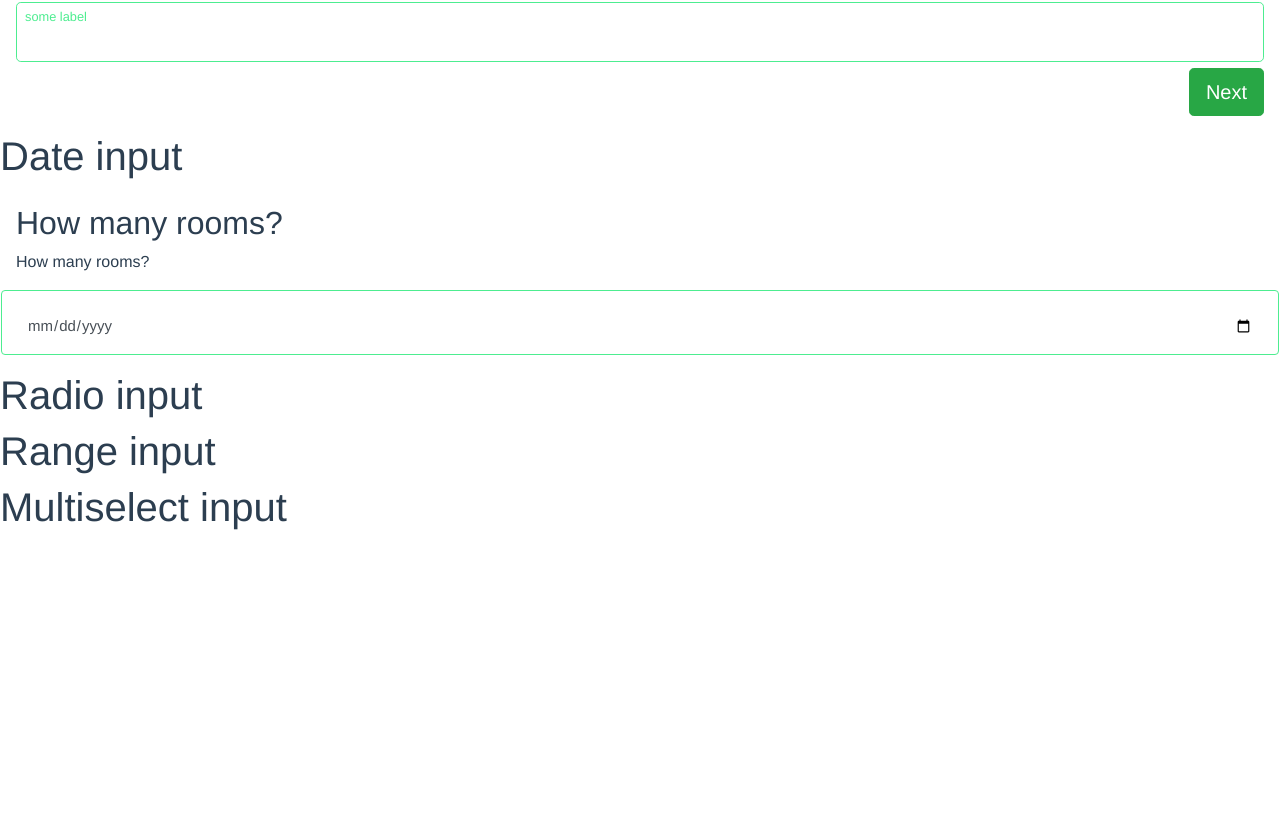
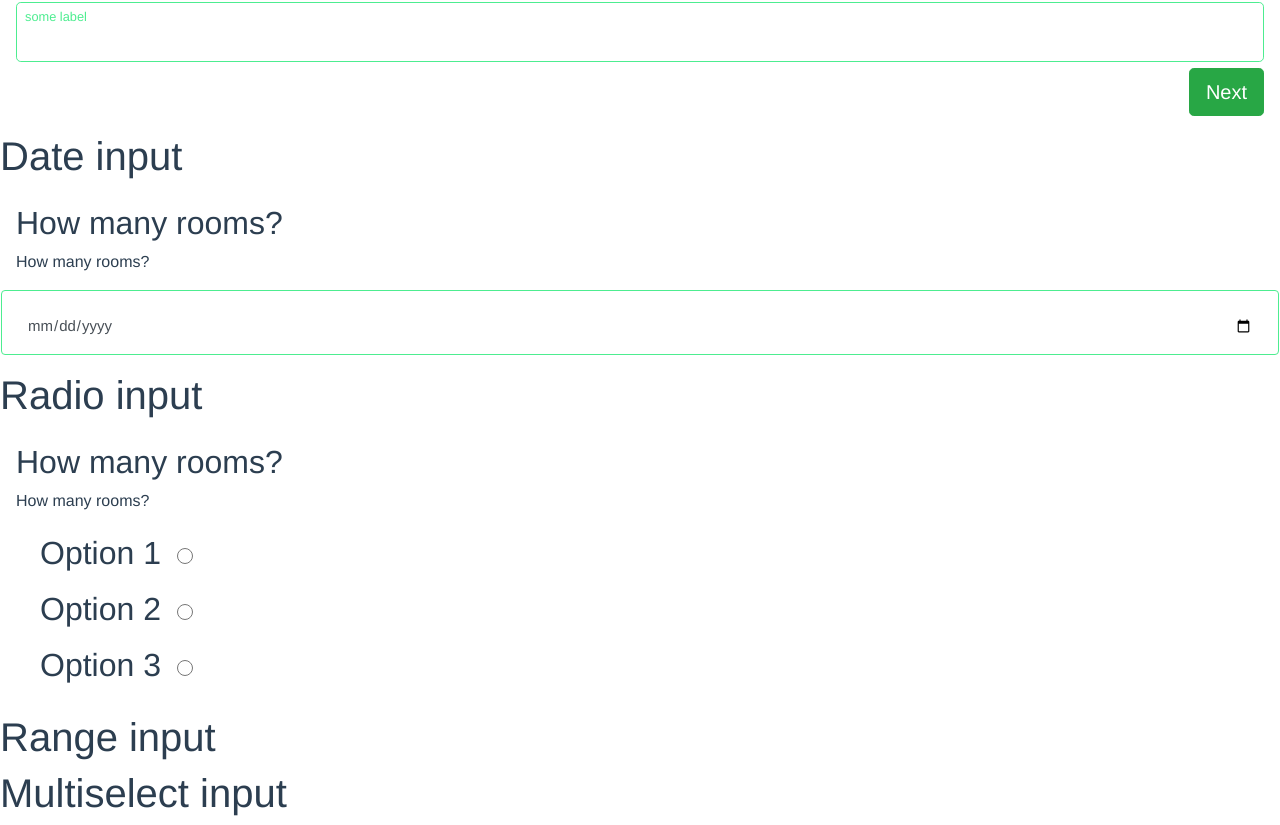
Before and after one commit to mirimadahmed/vue-quotation-calculator, a Vue app: page /#/ in a window 1280 px wide. Shown: the part 668-1493 px from the top of the page. Before the commit the page ends 1207 px from the top, so only its background shows below. Built offline with nearby package versions, Linux system fonts and the light colour scheme.

Commit message:
radio input done

```diff
--- a/src/components/HelloWorld.vue
+++ b/src/components/HelloWorld.vue
@@ -2,7 +2,7 @@
   <div class="hello">
     <h1>Checkbox input {{ radioInput }}</h1>
     <CheckboxInput
-      v-model="radioInput"
+      v-model="checkboxInput"
       :settings="inputDef.services[0].subServices[0].questions[1]"
     />
     <h1>Text input {{ textInput }}</h1>
@@ -13,8 +13,8 @@
     />
     <h1>Date input {{ dateInput }}</h1>
     <DateInput v-model="dateInput" :settings="inputDef.services[0].subServices[0].questions[2]" />
-    <h1>Radio input</h1>
-    <!-- <RadioInput :settings="inputDef.services[0].subServices[0].questions[0]" /> -->
+    <h1>Radio input {{ radioInput }} </h1>
+    <RadioInput v-model="radioInput" :settings="inputDef.services[0].subServices[0].questions[3]" />
     <h1>Range input</h1>
     <!-- <RangeInput /> -->
     <h1>Multiselect input</h1>
@@ -52,7 +52,8 @@ export default {
   data() {
     return {
       textInput: "",
-      radioInput: [],
+      radioInput: "",
+      checkboxInput: [],
       dateInput: ""
     };
   },
--- a/src/components/inputs/radio-input.vue
+++ b/src/components/inputs/radio-input.vue
@@ -2,16 +2,10 @@
     <div class="p-3 text-left">
       <h2 class="text-left" v-if="settings.title.length > 0">{{ settings.title }}</h2>
       <p class="text-left" v-if="settings.subTitle.length > 0">{{ settings.subTitle }}</p>
-      <div class="custom-control custom-radio">
-        <label>Domestic</label>
-        <input class="rado ml-3" type="radio" id="one" value="Domestic" v-model="picked">
+      <div class="custom-control custom-radio" v-for="option in settings.options" :key="option.value">
+        <label>{{ option.label }}</label>
+        <input class="rado ml-3" type="radio" id="one" :value="option.value" v-model="local_value">
       </div>
-      <hr>
-      <div class="custom-control custom-radio">
-        <label>Comercial</label>
-        <input class="ml-3" type="radio" id="two" value="Comercial" v-model="picked">
-      </div>
-      <span>Picked: {{ picked }}</span>
     </div>
 </template>
 
@@ -29,11 +23,11 @@ export default {
   },
   data() {
     return {
-      picked: this.value,
+      local_value: this.value,
     };
   },
   watch: {
-    picked(val) {
+    local_value(val) {
       if (val !== this.value) {
         this.$emit('input', val);
       }
--- a/src/data/setup.json
+++ b/src/data/setup.json
@@ -47,7 +47,7 @@
 
                         },
                         {
-                            "type": "radio",
+                            "type": "checkbox",
                             "requried": true,
                             "title": "How many rooms?",
                             "subTitle": "How many rooms?",
@@ -91,6 +91,43 @@
                             "image": "",
                             "tooltip": ""
 
+                        },
+                        {
+                            "type": "radio",
+                            "requried": true,
+                            "title": "How many rooms?",
+                            "subTitle": "How many rooms?",
+                            "image": "",
+                            "tooltip": "",
+                            "price": 20,
+                            "hours": 0,
+                            "options": [
+                                {
+                                    "value": "1",
+                                    "image": "",
+                                    "label": "Option 1",
+                                    "subTitle": "",
+                                    "toolTip": "",
+                                    "questions": []
+                                },
+                                {
+                                    "value": "2",
+                                    "image": "",
+                                    "label": "Option 2",
+                                    "subTitle": "",
+                                    "toolTip": "",
+                                    "questions": []
+                                },
+                                {
+                                    "value": "3",
+                                    "image": "",
+                                    "label": "Option 3",
+                                    "subTitle": "",
+                                    "toolTip": "",
+                                    "questions": []
+                                }
+                            ]
+
                         }
                     ]
                 }
```
